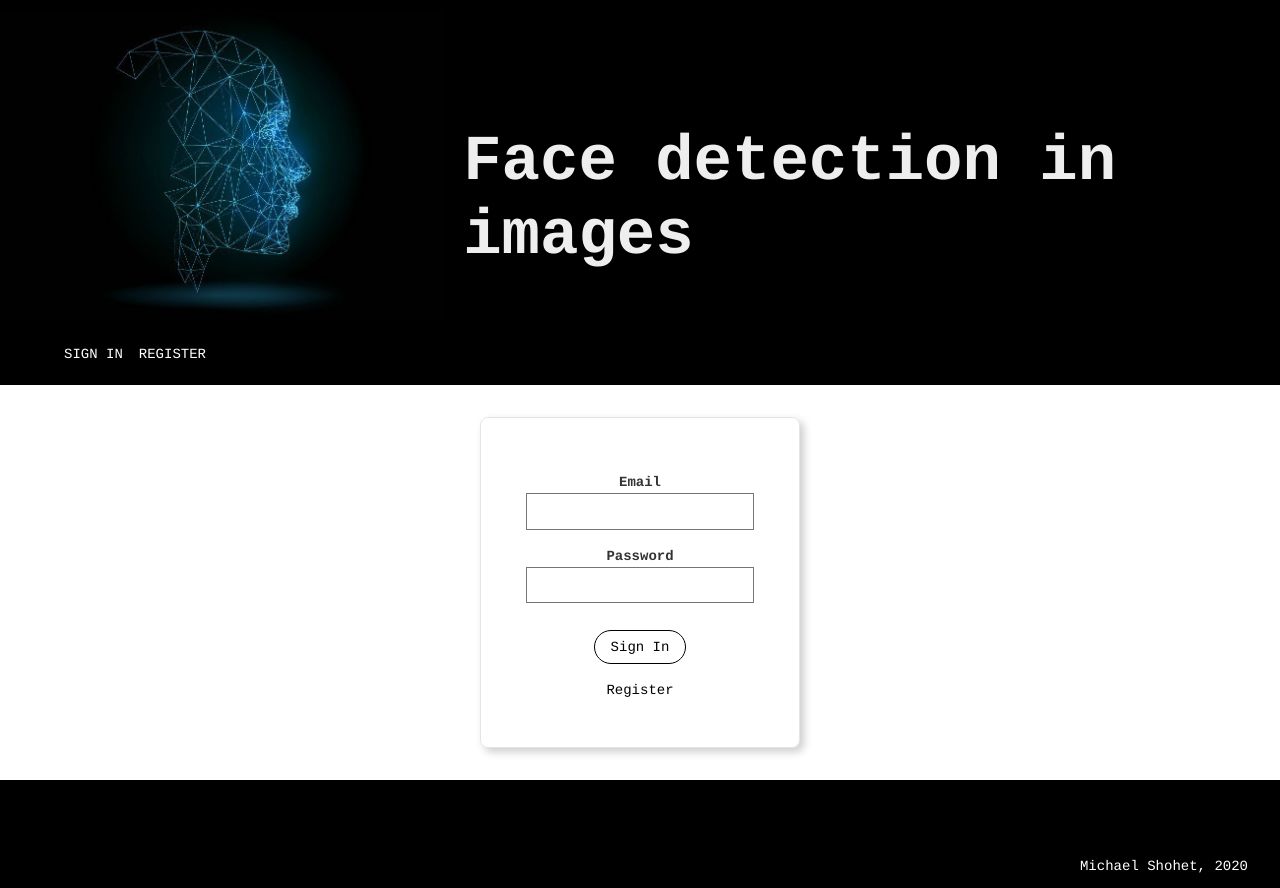
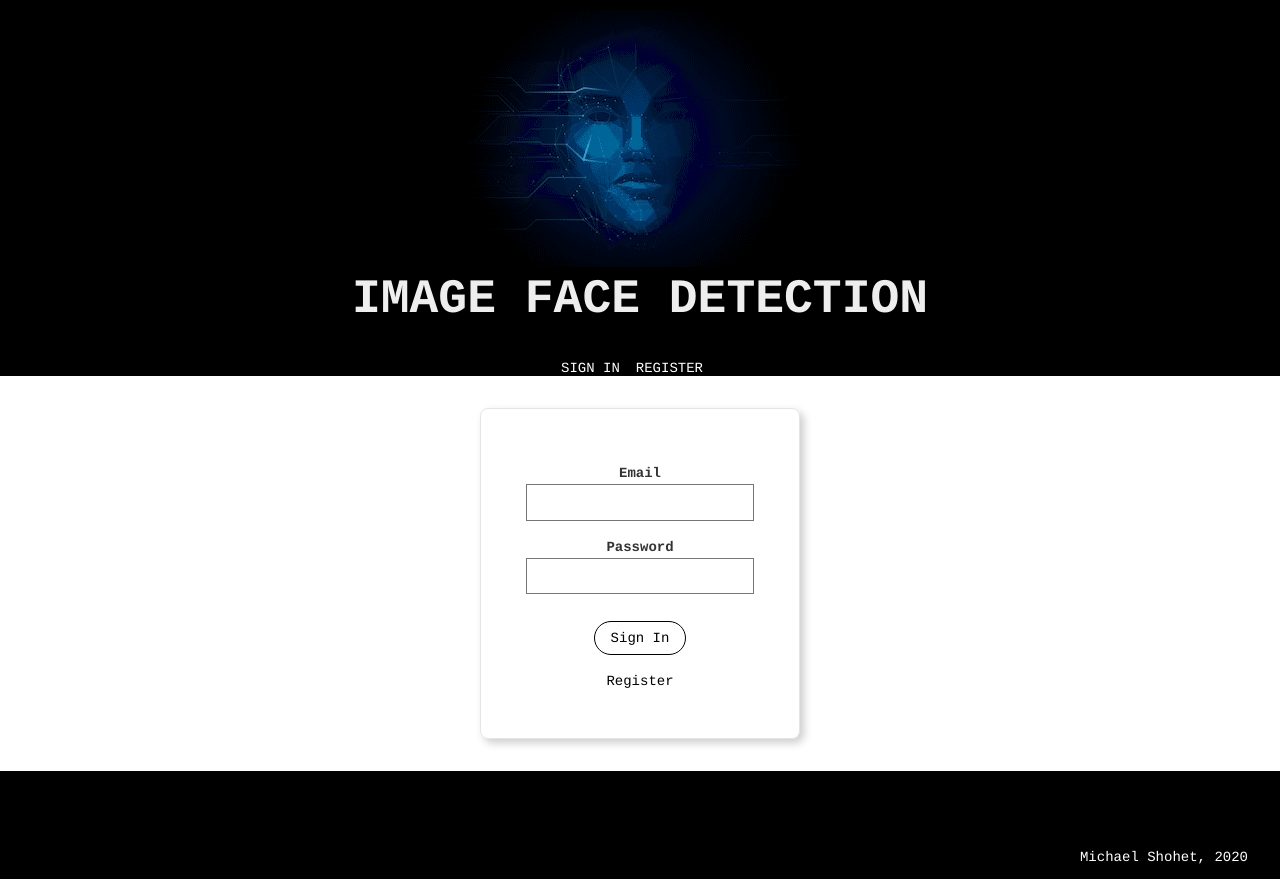
Before and after one commit to mlshohet/face-detection, a React (Create React App) app: page / in a window 1280 px wide. Built offline with nearby package versions, Linux system fonts and the light colour scheme.

Commit message:
created profile component, updated logo and styles

```diff
--- a/package.json
+++ b/package.json
@@ -6,16 +6,18 @@
     "@testing-library/jest-dom": "^4.2.4",
     "@testing-library/react": "^9.5.0",
     "@testing-library/user-event": "^7.2.1",
+    "bootstrap": "^4.5.3",
     "clarifai": "^2.9.1",
     "react": "^16.13.1",
     "react-dom": "^16.13.1",
     "react-scripts": "3.4.1",
     "react-tilt": "^0.1.4",
+    "reactstrap": "^8.7.1",
     "serve": "^11.3.2",
     "tachyons": "^4.12.0"
   },
   "scripts": {
-    "start": "serve -s build",
+    "start": "react-scripts start",
     "build": "react-scripts build",
     "test": "react-scripts test",
     "eject": "react-scripts eject"
--- a/src/App.css
+++ b/src/App.css
@@ -3,47 +3,18 @@
 }
 
 .tagline {
-    font-size: 4rem;
+    font-size: 3rem;
     color: #EEEEEE;
     font-weight: 700;
-    margin-bottom: 3.2rem;
+    margin: 0;
     text-align: left;
-
-    @include respond(tab-land) {
-      font-size: 5rem;
-    }
-    @include respond(tab-port) {
-      font-size: 3.6rem;
-      text-align: center;
-    }
-    @include respond(phone) {
-      font-size: 2.5rem;
-      line-height: 1.5;
-    }
-    @include respond(phone-xs) {
-      font-size: 1.8rem;
-    }
   }
-
-  @media (min-width: 320px) {
-    .tagline {
-       font-size: 5vw;
-     }
-    }
-
-    @media (width: 800px) {
-      .tagline {
-         font-size: 6vw;
-      }
-    }
-
-
 
 .header {
   background-color: black;
   display: grid;
   grid-template-columns: auto auto auto;
-  grid-gap: 20px;
+  grid-gap: 10px;
   justify-content: start;
   align-items: end;
   color: white;
--- a/src/App.js
+++ b/src/App.js
@@ -71,8 +71,8 @@ class App extends Component {
   onButtonSubmit = () => {
     this.setState({imageURL: this.state.input});
     //Line below for production. Comment out before deployment and uncomment heroku address
-    //fetch('http://localhost:3000/imageURL', {
-    fetch('https://salty-reaches-64216.herokuapp.com/imageURL', {
+    fetch('http://localhost:3000/imageURL', {
+    //fetch('https://salty-reaches-64216.herokuapp.com/imageURL', {
           method: 'post',
           headers: {'Content-Type': 'application/json'},
           body: JSON.stringify({
@@ -83,8 +83,8 @@ class App extends Component {
     .then(response => {
       if (response) {
         //Line below for production. Comment out before deployment and uncomment heroku address
-        //fetch('http://localhost:3000/rank', {
-        fetch('https://salty-reaches-64216.herokuapp.com/rank', {
+        fetch('http://localhost:3000/rank', {
+        //fetch('https://salty-reaches-64216.herokuapp.com/rank', {
           method: 'put',
           headers: {'Content-Type': 'application/json'},
           body: JSON.stringify({
@@ -116,7 +116,7 @@ class App extends Component {
   render() {
     return (
       <div className="App">
-        <div className="header">
+        <div className="bg-black">
             <Logo />
             <Banner />
         </div>
--- a/src/components/banner/banner.js
+++ b/src/components/banner/banner.js
@@ -3,8 +3,8 @@ import React from 'react';
 const Banner = () => {
 	return (
 		<div>
-			<p className='tagline pr2'>
-				Face detection in images
+			<p className='tagline tc'>
+				IMAGE FACE DETECTION
 			</p>
 		</div>
 		);
--- a/src/components/navigation/Navigation.css
+++ b/src/components/navigation/Navigation.css
@@ -1,4 +1,5 @@
-.nav {
+.navigation {
 	display: flex;
-	justify-content: flex-start;
+	flex-direction: row;
+	justify-content: center;
 }
--- a/src/components/navigation/navigation.js
+++ b/src/components/navigation/navigation.js
@@ -1,18 +1,20 @@
 import React from 'react';
+import ProfileIcon from '../profile/profile-icon';
 import './Navigation.css';
 
 const Navigation = ({ onRouteChange, isSignedIn }) => {
 		if (isSignedIn) {
 			return (
-				<nav className='nav bg-black f6 link black pa2 pl5'>
+				<div className='pt4 bg-black f6 link black pb2'>
+					<ProfileIcon />
 					<p onClick={() => onRouteChange('signout')} className='white pointer dim'>SIGN OUT</p>
-				</nav>
+				</div>
 			);
 		} else {
 			return (
-				<nav className='nav bg-black f6 link black pa2 pl5'>
-					<p onClick={() => onRouteChange('signout')} className='white pointer dim pr3'>SIGN IN</p>
-					<p onClick={() => onRouteChange('register')} className='white pointer dim pr3'>REGISTER</p>
+				<nav className='navigation pt4 bg-black f6 link black'>
+					<div onClick={() => onRouteChange('signout')} className='white pointer dim pr3'>SIGN IN</div>
+					<div onClick={() => onRouteChange('register')} className='white pointer dim pr3'>REGISTER</div>
 				</nav>
 			);
 		}
--- /dev/null
+++ b/src/components/profile/profile-icon.jsx
@@ -0,0 +1,24 @@
+import React from 'react';
+
+
+
+class ProfileIcon extends React.Component {
+	constructor(props) {
+		super(props);
+		this.state =  {
+			dropDownOpen: false
+		}
+	}
+
+	render() {
+		return (
+			<div className="pa2 tc">
+  				<img
+      				src="https://icons.iconarchive.com/icons/diversity-avatars/avatars/256/robot-01-icon.png"
+      				className="br-100 h3 w3 dib" alt="avatar" />
+			</div>
+		)
+	}
+}
+
+export default ProfileIcon;
--- a/src/components/rank/Rank.js
+++ b/src/components/rank/Rank.js
@@ -31,11 +31,11 @@ class Rank extends React.Component {
 
 	render() {
 		return (
-			<div className='rank bg-black f6 white pa2 pl5 db'>
+			<div className='rank bg-black f6 white db'>
 				<div>
 					{`Welcome, ${this.props.name}. Your face detection count is ${this.props.entries}.`}
 				</div>
-				<div className='f3'>
+				<div className='f3 pt2'>
 					{`${this.state.emoji}`}
 				</div>
 			</div>
--- a/src/components/rank/rank.css
+++ b/src/components/rank/rank.css
@@ -1,4 +1,5 @@
 .rank {
+	margin-top: 0;
+	height: 100px;
 	display: flex;
-	justify-content: flex-start;
 }
--- a/src/components/register/register.js
+++ b/src/components/register/register.js
@@ -30,9 +30,9 @@ class Register extends React.Component {
 		} else {
 			this.props.onRouteChange('loading');
 			//Line below for dev. Comment before deployment.
-			//fetch('http://localhost:3000/register', {
+			fetch('http://localhost:3000/register', {
 			//Uncomment below for Heroku deployment
-			fetch('https://salty-reaches-64216.herokuapp.com/register', {
+			//fetch('https://salty-reaches-64216.herokuapp.com/register', {
 				method: 'post',
 				headers: {'Content-Type': 'application/json'},
 				body: JSON.stringify({
--- a/src/components/signin/signin.js
+++ b/src/components/signin/signin.js
@@ -24,9 +24,9 @@ class Signin extends React.Component {
 				this.props.onRouteChange('signout');
 		} else {
 			//Line below for dev only. Comment out before deployment
-			//fetch('http://localhost:3000/signin', {
+			fetch('http://localhost:3000/signin', {
 			//Line below for heroku. Uncomment before deployment
-			fetch('https://salty-reaches-64216.herokuapp.com/signin', {
+			//fetch('https://salty-reaches-64216.herokuapp.com/signin', {
 				method: 'post',
 				headers: {'Content-Type': 'application/json'},
 				body: JSON.stringify({
```
Also changed, not shown: src/index.js (+6 -2 lines), src/components/logo/logo.png, 1 other file (tests, documents, lock files or other folders).
